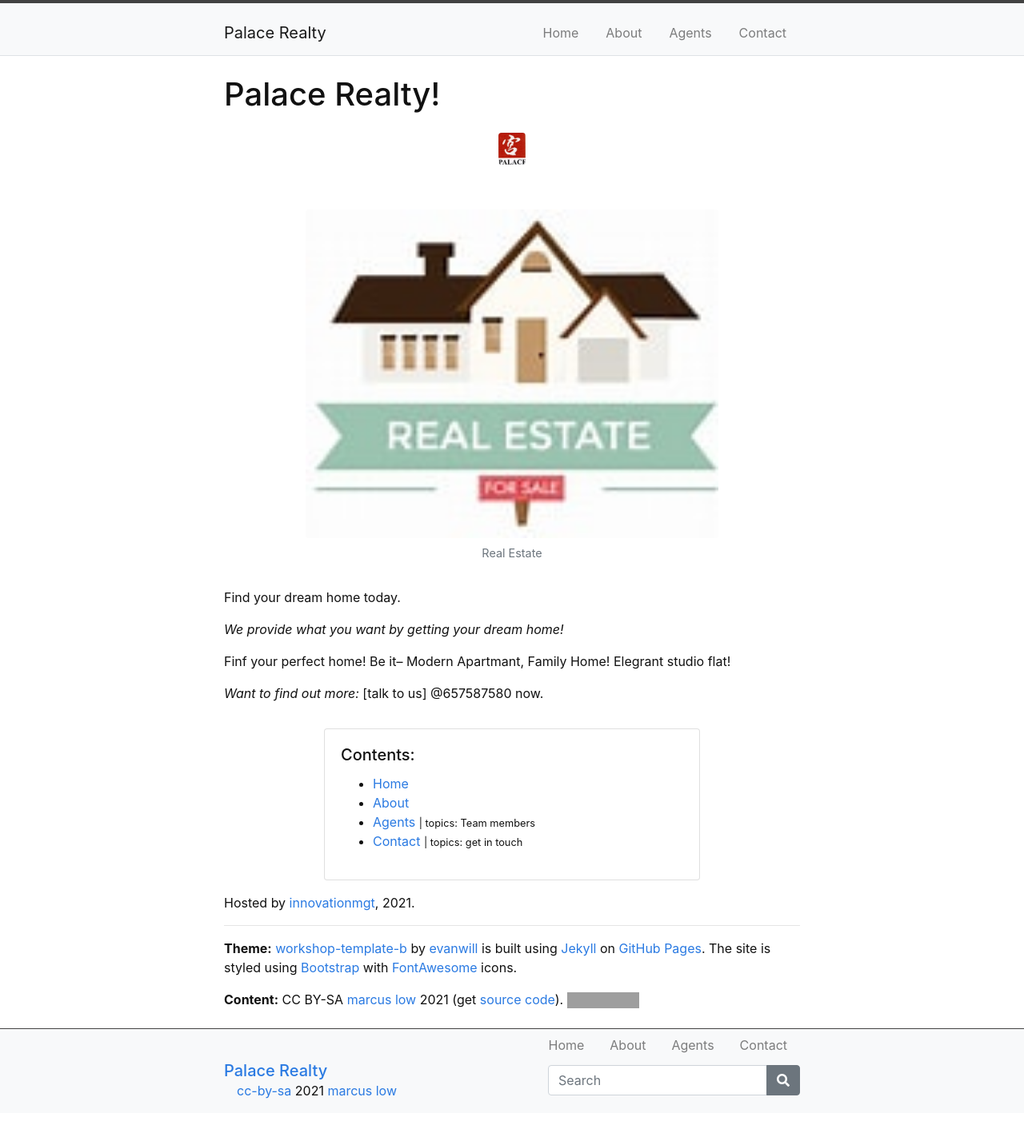
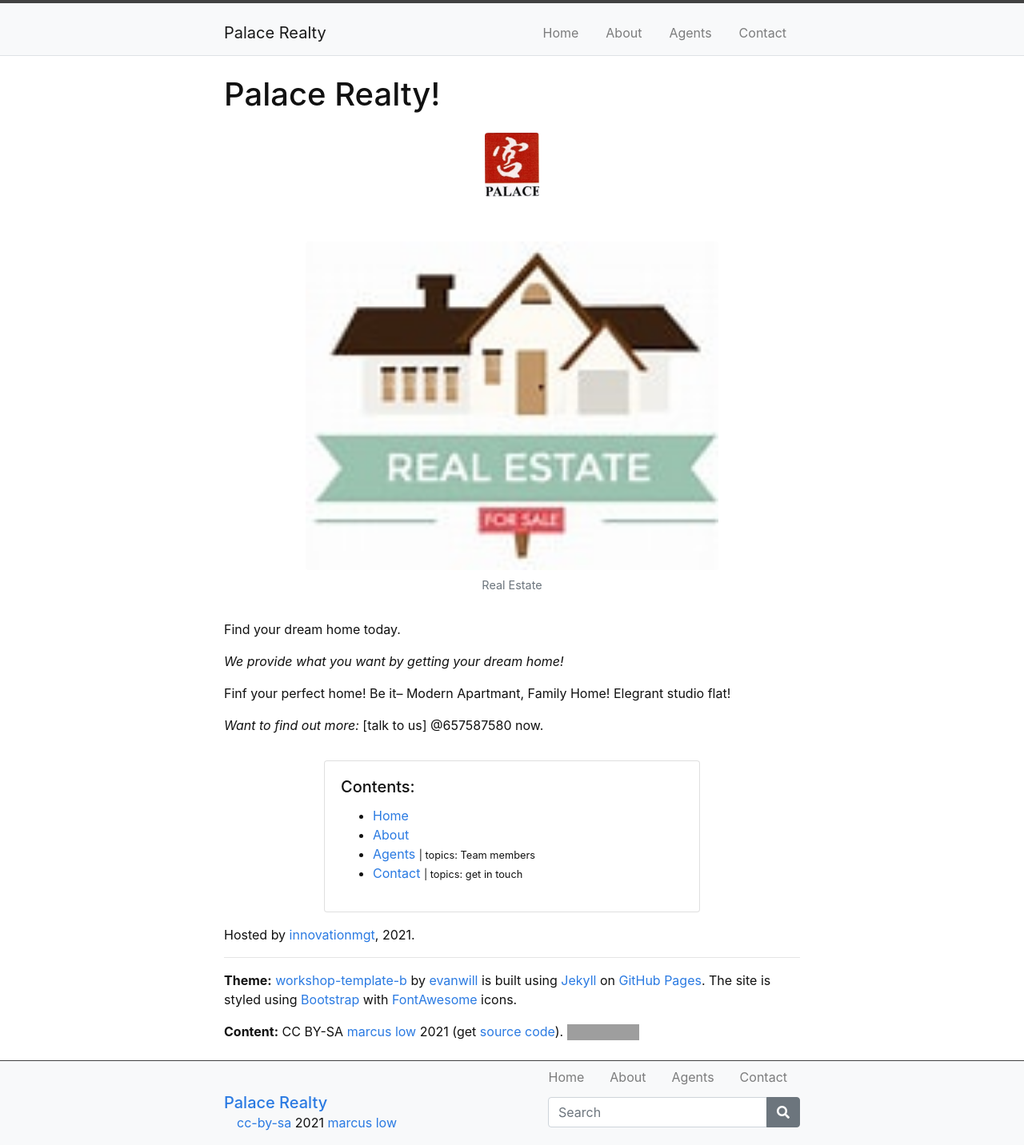
Before and after one commit to innovationmgt/palacerealty, a Jekyll site: the page built from index.md, in a window 1280 px wide. Shown: the whole page at 80% size. Built offline with Jekyll 4.4.1, drawn with Linux system fonts in a browser that asks for light colours; before the commit the page ends 1392 px from its top, so only the background shows below that; grey boxes are pictures that could not be loaded.

Commit message:
Update index.md

```diff
--- a/index.md
+++ b/index.md
@@ -3,7 +3,7 @@ title: Home
 layout: default
 ---
 
-#   Palace Realty!   {% include figure.html img="palace.jpg" alt="logo" width="5%" %}
+#   Palace Realty!   {% include figure.html img="palace.jpg" alt="logo" width="10%" %}
 
 {% include figure.html img="real estate image.jpg" alt="intro image here" caption="Real Estate" width="75%" %}
 
```
